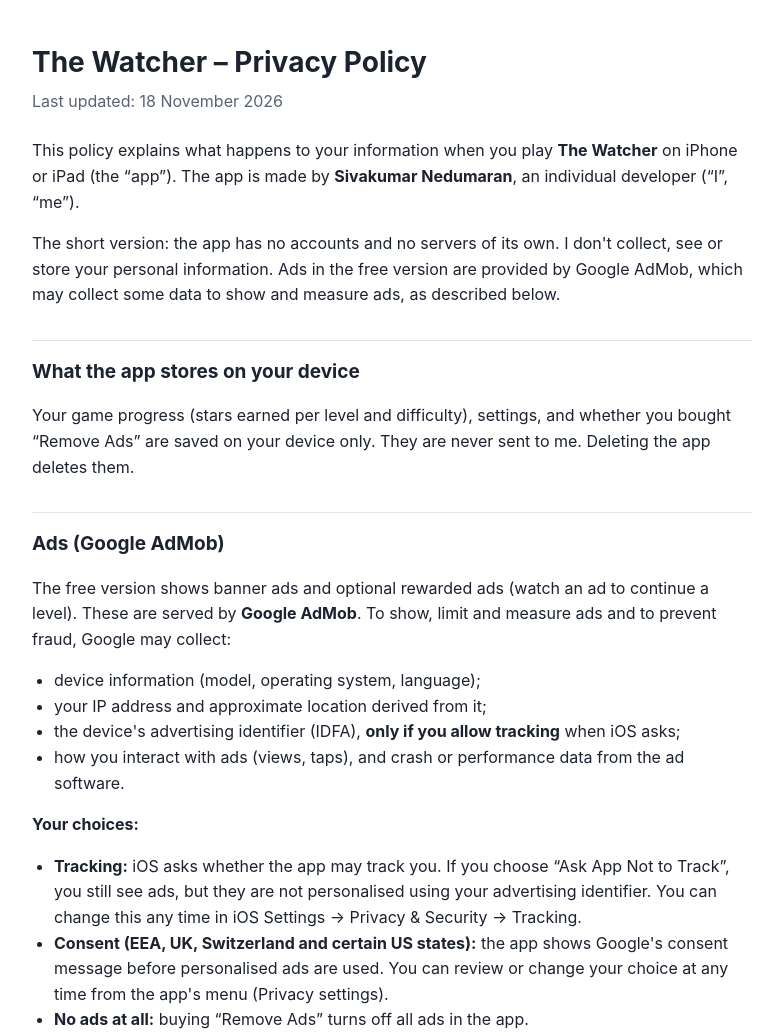
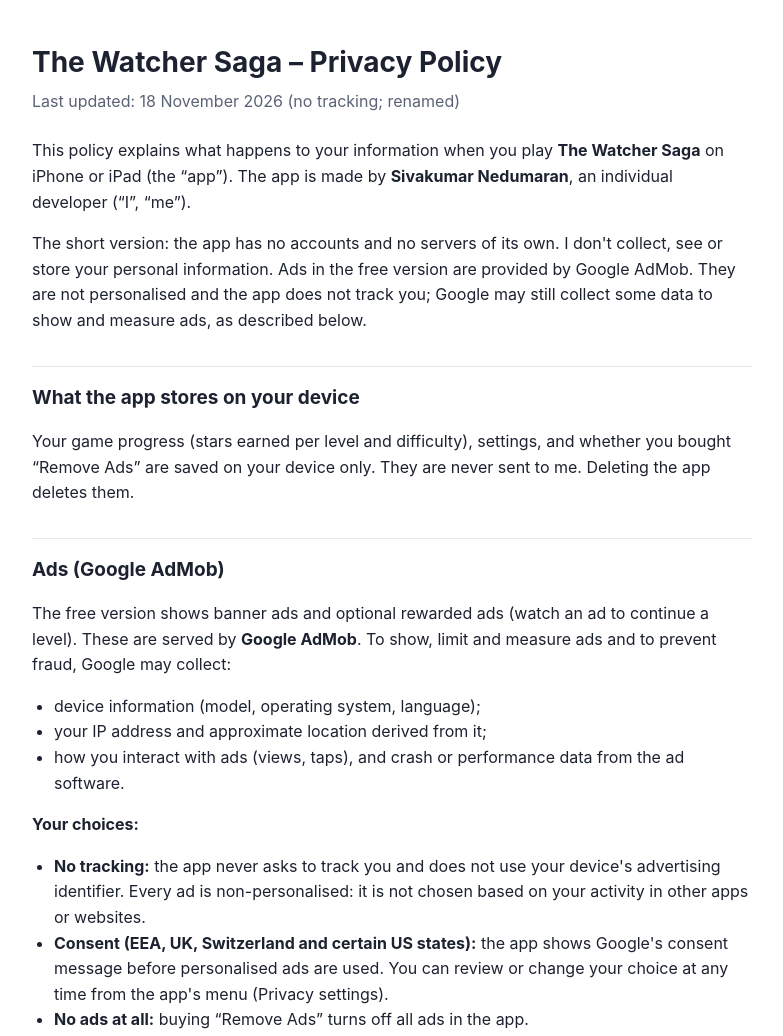
Before and after one commit to kumarnedstark/the-watcher-privacy, a plain HTML site: page index.html in a window 1280 px wide. Shown: the top 1036 px of the page, without its empty margins (248-1031 px from the left). Drawn offline with Linux system fonts and the light colour scheme.

Commit message:
Privacy policy: no tracking, non-personalised ads; renamed to The Watcher Saga
Co-Authored-By: Claude Opus 5.5 <noreply@anthropic.com>

```diff
--- a/index.html
+++ b/index.html
@@ -3,7 +3,7 @@
 <head>
 <meta charset="utf-8">
 <meta name="viewport" content="width=device-width,initial-scale=1">
-<title>The Watcher – Privacy Policy</title>
+<title>The Watcher Saga – Privacy Policy</title>
 <style>
   :root { color-scheme: light dark; --bg:#ffffff; --fg:#1d2230; --muted:#5a6275; --line:#e3e6ee; --link:#2f6fd6; }
   @media (prefers-color-scheme: dark) { :root { --bg:#0a0c11; --fg:#e6e9f0; --muted:#9aa3b5; --line:#1d2230; --link:#7fb0ff; } }
@@ -18,11 +18,11 @@
 </head>
 <body>
 <main>
-<h1>The Watcher – Privacy Policy</h1>
-<p class="meta">Last updated: 18 November 2026</p>
+<h1>The Watcher Saga – Privacy Policy</h1>
+<p class="meta">Last updated: 18 November 2026 (no tracking; renamed)</p>
 
-<p>This policy explains what happens to your information when you play <b>The Watcher</b> on iPhone or iPad (the “app”). The app is made by <b>Sivakumar Nedumaran</b>, an individual developer (“I”, “me”).</p>
-<p>The short version: the app has no accounts and no servers of its own. I don't collect, see or store your personal information. Ads in the free version are provided by Google AdMob, which may collect some data to show and measure ads, as described below.</p>
+<p>This policy explains what happens to your information when you play <b>The Watcher Saga</b> on iPhone or iPad (the “app”). The app is made by <b>Sivakumar Nedumaran</b>, an individual developer (“I”, “me”).</p>
+<p>The short version: the app has no accounts and no servers of its own. I don't collect, see or store your personal information. Ads in the free version are provided by Google AdMob. They are not personalised and the app does not track you; Google may still collect some data to show and measure ads, as described below.</p>
 
 <h2>What the app stores on your device</h2>
 <p>Your game progress (stars earned per level and difficulty), settings, and whether you bought “Remove Ads” are saved on your device only. They are never sent to me. Deleting the app deletes them.</p>
@@ -32,12 +32,11 @@
 <ul>
   <li>device information (model, operating system, language);</li>
   <li>your IP address and approximate location derived from it;</li>
-  <li>the device's advertising identifier (IDFA), <b>only if you allow tracking</b> when iOS asks;</li>
   <li>how you interact with ads (views, taps), and crash or performance data from the ad software.</li>
 </ul>
 <p><b>Your choices:</b></p>
 <ul>
-  <li><b>Tracking:</b> iOS asks whether the app may track you. If you choose “Ask App Not to Track”, you still see ads, but they are not personalised using your advertising identifier. You can change this any time in iOS Settings → Privacy &amp; Security → Tracking.</li>
+  <li><b>No tracking:</b> the app never asks to track you and does not use your device's advertising identifier. Every ad is non-personalised: it is not chosen based on your activity in other apps or websites.</li>
   <li><b>Consent (EEA, UK, Switzerland and certain US states):</b> the app shows Google's consent message before personalised ads are used. You can review or change your choice at any time from the app's menu (Privacy settings).</li>
   <li><b>No ads at all:</b> buying “Remove Ads” turns off all ads in the app.</li>
 </ul>
```
